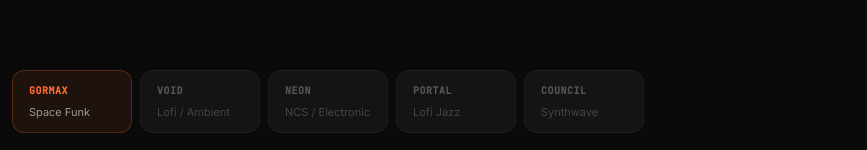
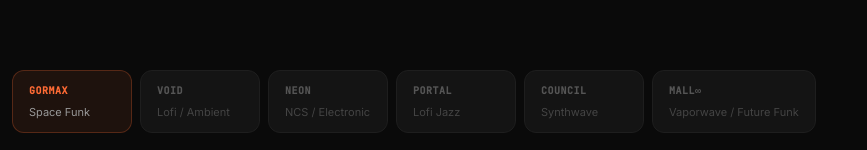
Before and after one commit to carbungo/radio-ui, a Next.js app: page / in a window 1280 px wide. Shown: the part 647-797 px from the top of the page, without its empty margins (0-867 px from the left). Built offline with nearby package versions, Linux system fonts and the light colour scheme; no server answers.

Commit message:
feat: add MALL∞ FM vaporwave/future funk station (203 tracks)

```diff
--- a/app/api/admin/route.ts
+++ b/app/api/admin/route.ts
@@ -47,6 +47,7 @@ const STATIONS = [
   { id: "neon", name: "Neon Drift FM", mount: "/neon-drift", playlist: "neon-drift_m3u", color: "#06b6d4" },
   { id: "portal", name: "Portal Static", mount: "/portal-static", playlist: "portal-static_m3u", color: "#22c55e" },
   { id: "council", name: "Council Radio Σ-12", mount: "/council-radio", playlist: "council-radio_m3u", color: "#eab308" },
+  { id: "mall", name: "MALL∞ FM", mount: "/mall-fm", playlist: "vaporwave_m3u", color: "#e0aaff" },
   { id: "stream", name: "Channel Surfing", mount: "/stream", playlist: null, color: "#ef4444" },
 ];
 
--- a/app/page.tsx
+++ b/app/page.tsx
@@ -71,6 +71,17 @@ const STATIONS: Station[] = [
     color: "#ffd700",
     tagline: "Mandatory listening by decree",
     mount: "/council-radio",
+  },
+  {
+    id: "mall-fm",
+    name: "MALL∞ FM",
+    shortName: "MALL∞",
+    freq: "δ-98 kHz",
+    dimension: "δ-98",
+    genre: "Vaporwave / Future Funk",
+    color: "#e0aaff",
+    tagline: "Echoes from the eternal mall",
+    mount: "/mall-fm",
   },
 ];
 
```
